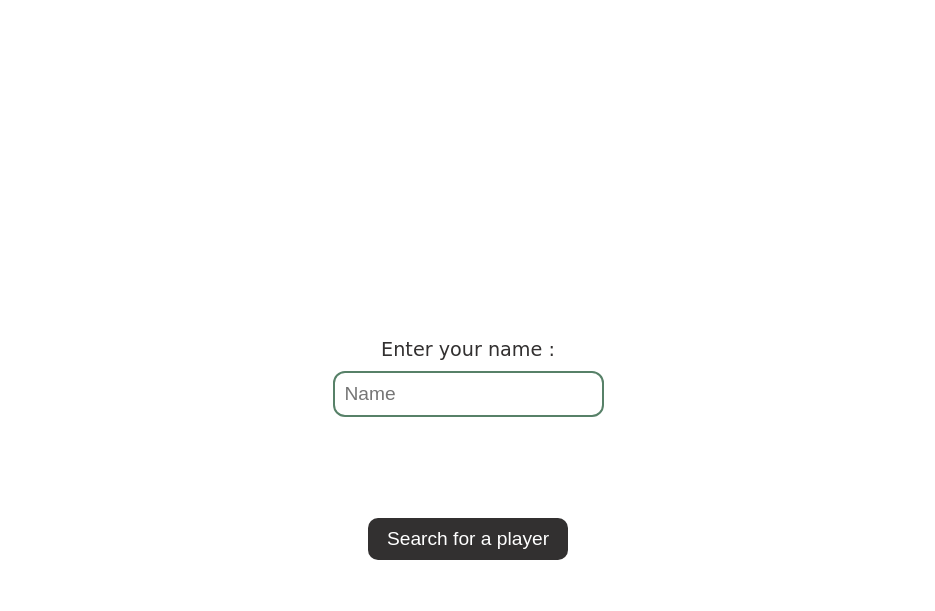
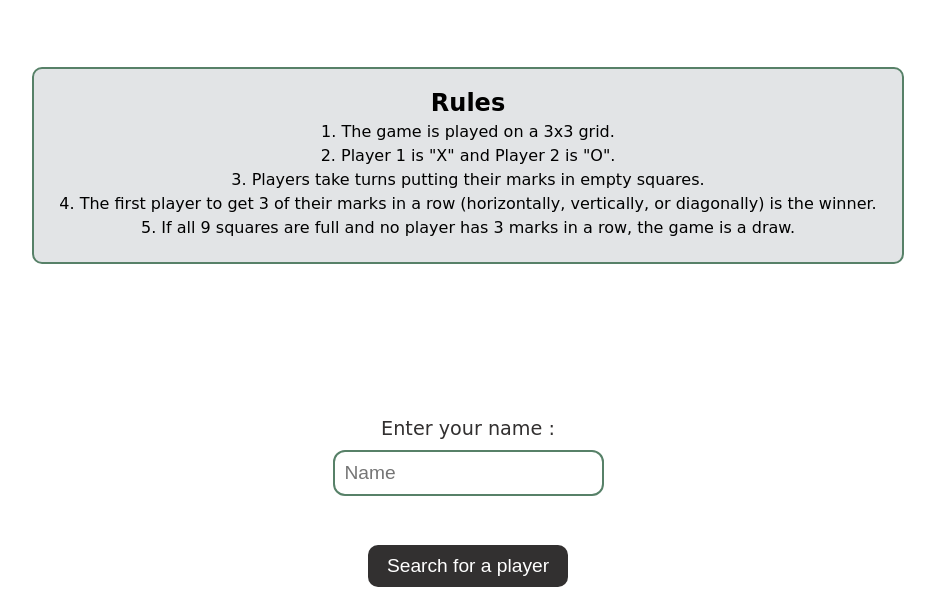
Before and after one commit to Pradeep880/Game, a website: page index.html in a window 1280 px wide. Shown: the part 189-800 px from the top of the page, without its empty margins (172-1107 px from the left). Drawn offline with nearby package versions, Linux system fonts and the light colour scheme; no server answers; a web font is replaced by a local one.

Commit message:
rules added

```diff
--- a/index.css
+++ b/index.css
@@ -33,7 +33,17 @@
             transform: scale(1);
         }
     }
-
+    .rules {
+        text-align: center;
+        margin: 20px;
+        padding: 20px;
+        border: 2px solid #578168;
+        border-radius: 10px;
+        background-color: #e2e4e6;
+    }
+    li{
+        margin:5px;
+    }
     input {
         margin-bottom: 20px;
         padding: 10px;
--- a/index.html
+++ b/index.html
@@ -13,7 +13,16 @@
 <body>
 
     <h1>Game Challenge</h1>
-
+    <div class="rules">
+        <h2>Rules</h2>
+        <ul style="list-style-type:none;">
+            <li >1. The game is played on a 3x3 grid.</li>
+            <li>2. Player 1 is "X" and Player 2 is "O".</li>
+            <li>3. Players take turns putting their marks in empty squares.</li>
+            <li>4. The first player to get 3 of their marks in a row (horizontally, vertically, or diagonally) is the winner.</li>
+            <li>5. If all 9 squares are full and no player has 3 marks in a row, the game is a draw.</li>
+        </ul>
+    </div>
 
     <div style="display: flex; width: 95vw; position: relative;">
         <p id="userCont">You : <span id="user"></span></p>
```
